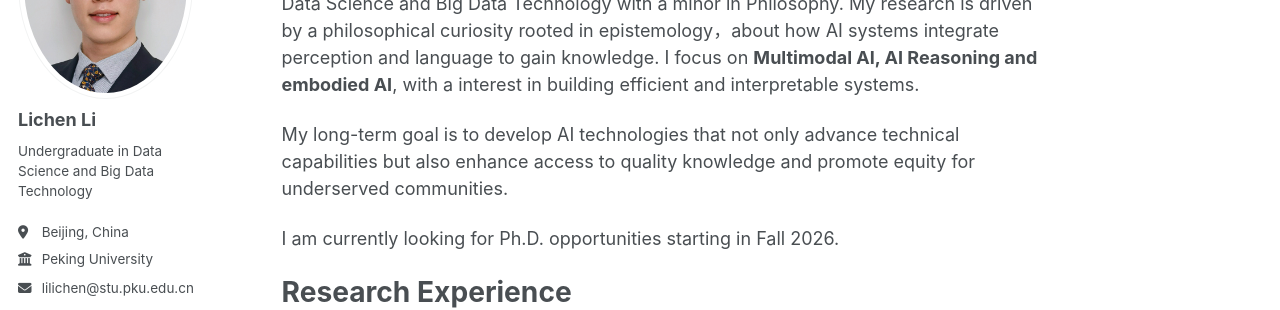
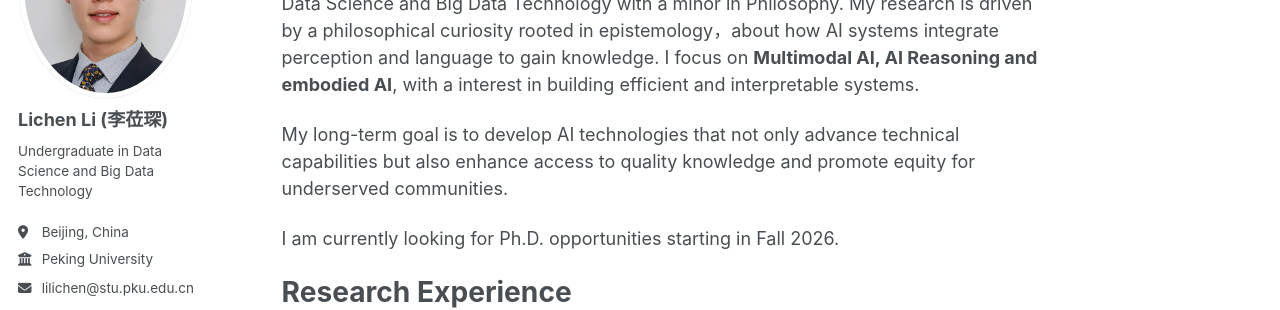
Before and after one commit to LichenLillc/LichenLillc.github.io, a Jekyll site: the page built from _pages/about.md, in a window 1280 px wide. Shown: the part 229-539 px from the top of the page. Built offline with Jekyll 4.4.1, drawn with Linux system fonts in a browser that asks for light colours; some web fonts are replaced; a script that is not in the unit is left out.

Commit message:
Update author name to include Chinese characters

```diff
--- a/_config.yml
+++ b/_config.yml
@@ -24,7 +24,7 @@ repository               : "LichenLillc/LichenLillc.github.io"
 author:
   # Biographic information
   avatar           : "profile_20230401.jpg"
-  name             : "Lichen Li"
+  name             : "Lichen Li (李莅琛)"
   pronouns         : # "he/his"
   bio              : "Undergraduate in Data Science and Big Data Technology"
   location         : "Beijing, China"
```
